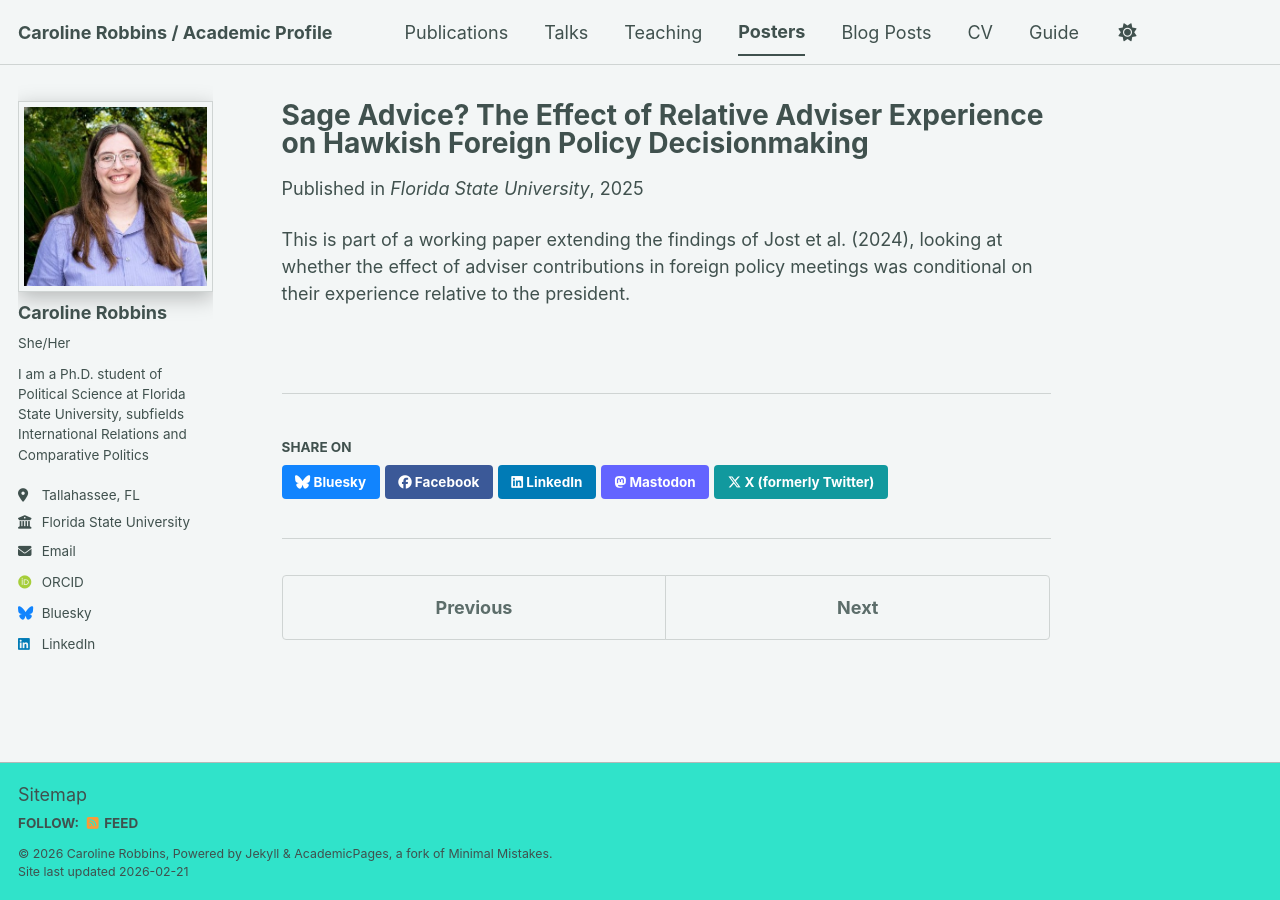
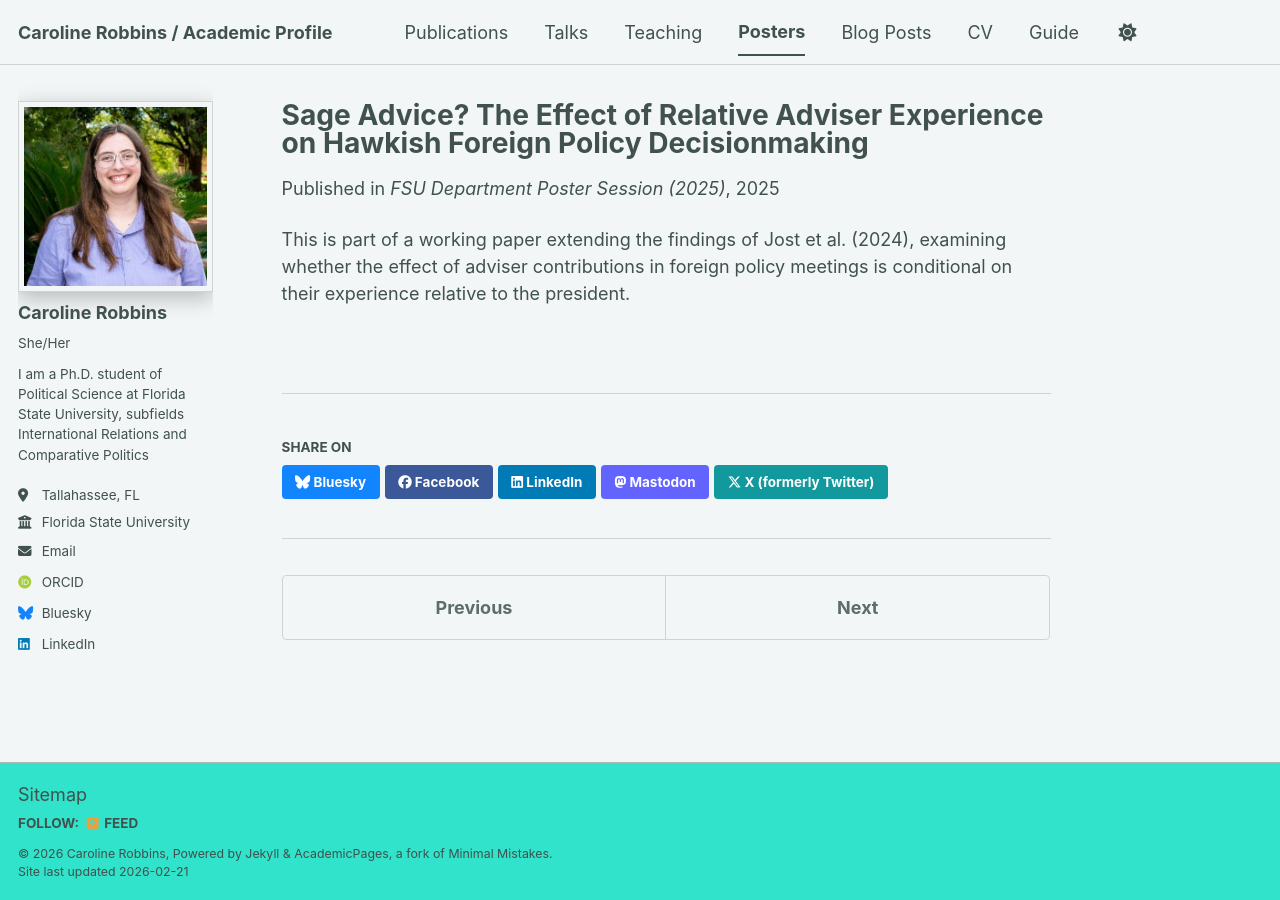
Before and after one commit to crobbinsphd/crobbinsphd.github.io, a Jekyll site: the page built from _posters/posters-1.md, in a window 1280 px wide. Built offline with Jekyll 4.4.1, drawn with Linux system fonts in a browser that asks for light colours; some web fonts are replaced; a script bundle is joined from its source files by our own code; library files that are not in the unit come from our copies.

Commit message:
Update posters-1.md

```diff
--- a/_posters/posters-1.md
+++ b/_posters/posters-1.md
@@ -1,10 +1,10 @@
 ---
 title: "Sage Advice? The Effect of Relative Adviser Experience on Hawkish Foreign Policy Decisionmaking"
 collection: posters
-excerpt: "<img src='/files/fyp2025.jpg' style='width:300px; height:auto;'><br/>Poster presented at the FSU Department Poster Session (2025)."
 date: 2025-05-04
-venue: "Florida State University"
-paperurl: "/files/fyp2025.jpg"
+venue: "FSU Department Poster Session (2025)"
+poster_image: /files/fyp2025.jpg
+poster_pdf: /files/fyp2025.jpg
 ---
 
-This is part of a working paper extending the findings of Jost et al. (2024), looking at whether the effect of adviser contributions in foreign policy meetings was conditional on their experience relative to the president.
+This is part of a working paper extending the findings of Jost et al. (2024), examining whether the effect of adviser contributions in foreign policy meetings is conditional on their experience relative to the president.
```
